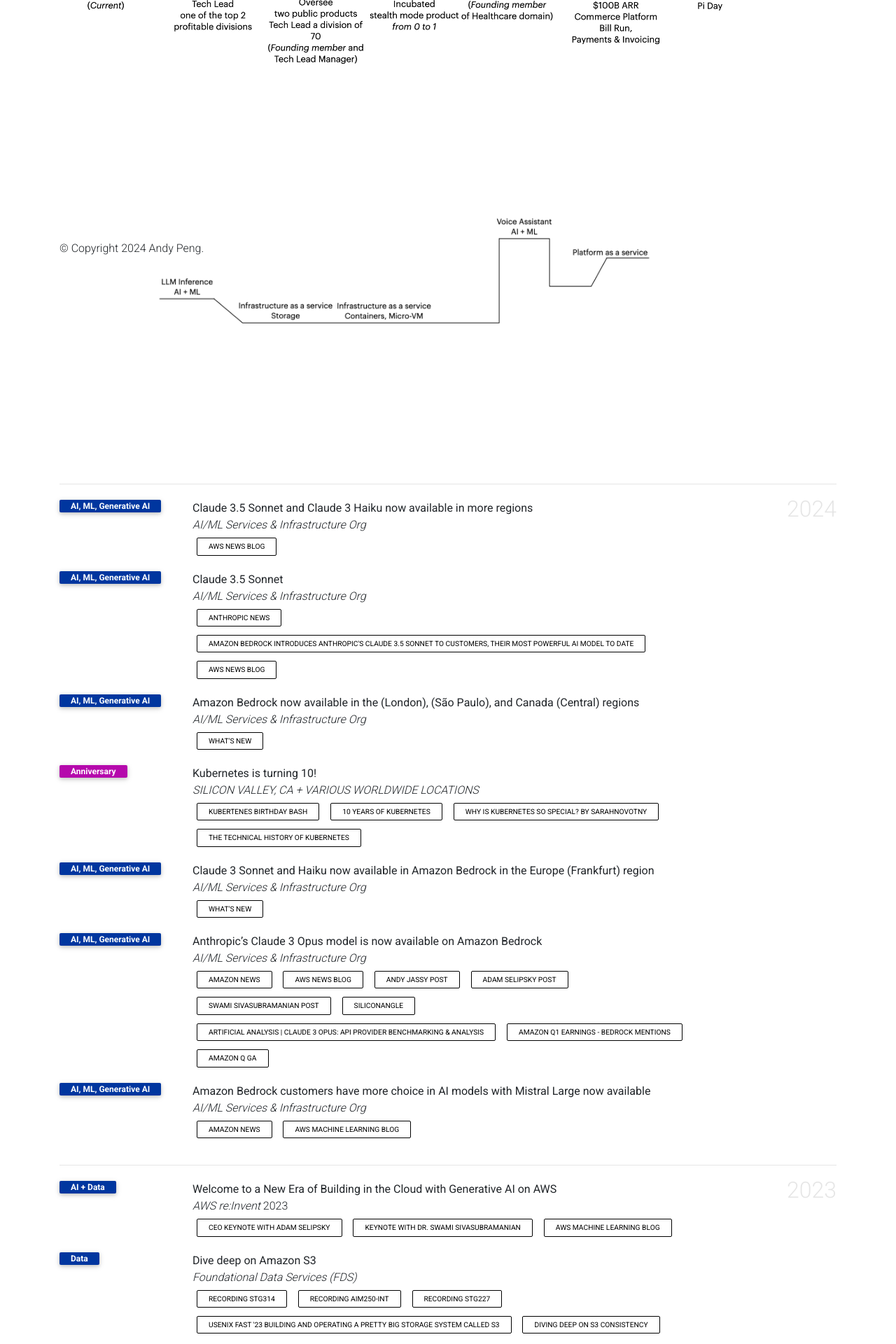
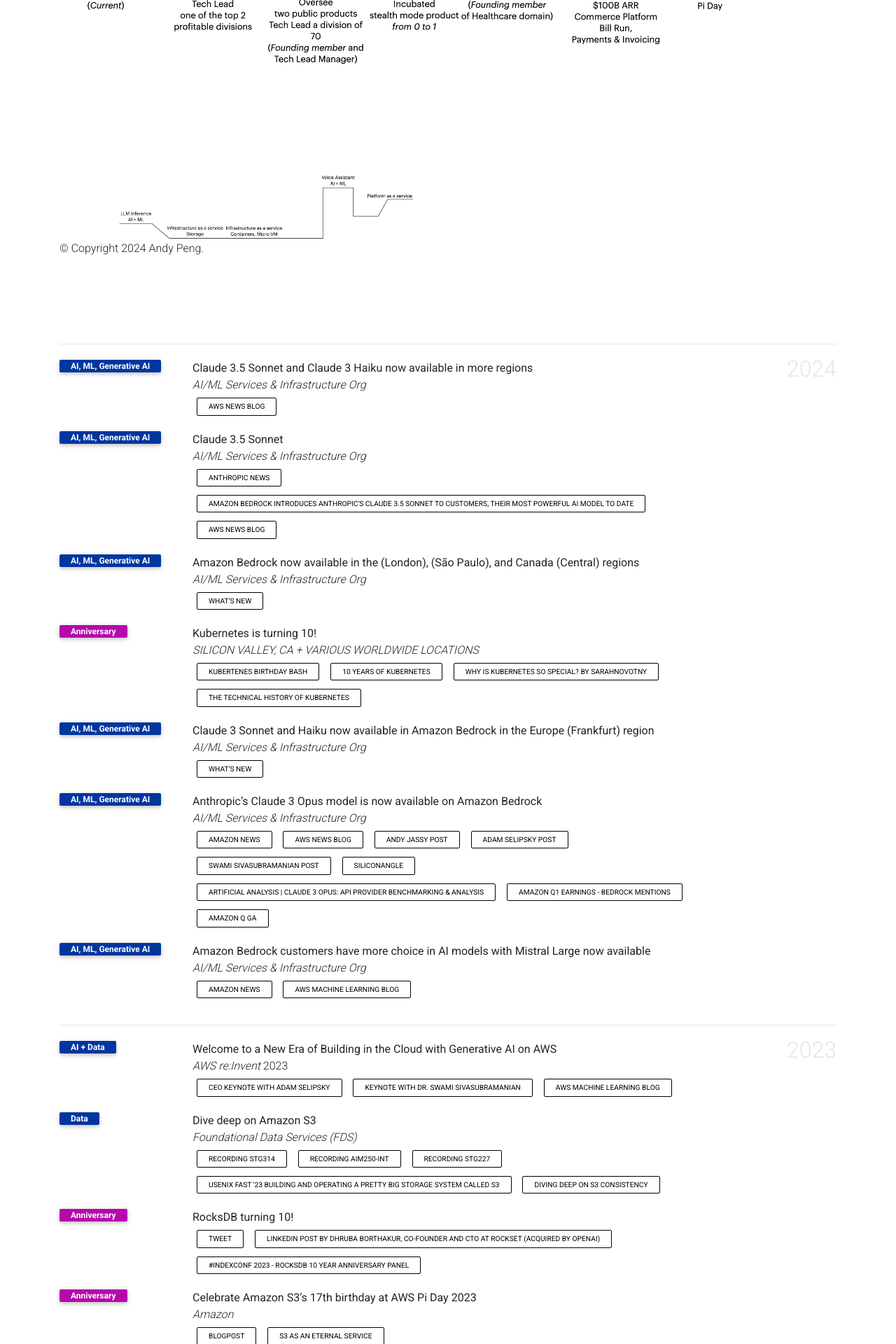
Before and after one commit to gfw001/gfw001.github.io, a Jekyll site: the page products.html, which Jekyll copies as it is, in a window 1280 px wide. Shown: the part 533-2453 px from the top of the page at 70% size. Built offline with Jekyll 4.4.1, drawn with Linux system fonts in a browser that asks for light colours; comment, search, counter and statistics services are not loaded; a style sheet for code colours, icons or effects is not loaded.

Commit message:
Update products.html

```diff
--- a/products.html
+++ b/products.html
@@ -207,7 +207,7 @@
       <p>Please see my <a href="/portfolio" target="_blank" rel="noopener noreferrer">Portfolio</a> for a complete list.</p>
       <div>
          <img src="img/products.png" height="500">
-         <img src="img/contributions.png" height="500">
+         <img src="img/contributions.png" height="300">
       </div>
       <div class="publications">
       <h2 class="year">2024</h2>
```
